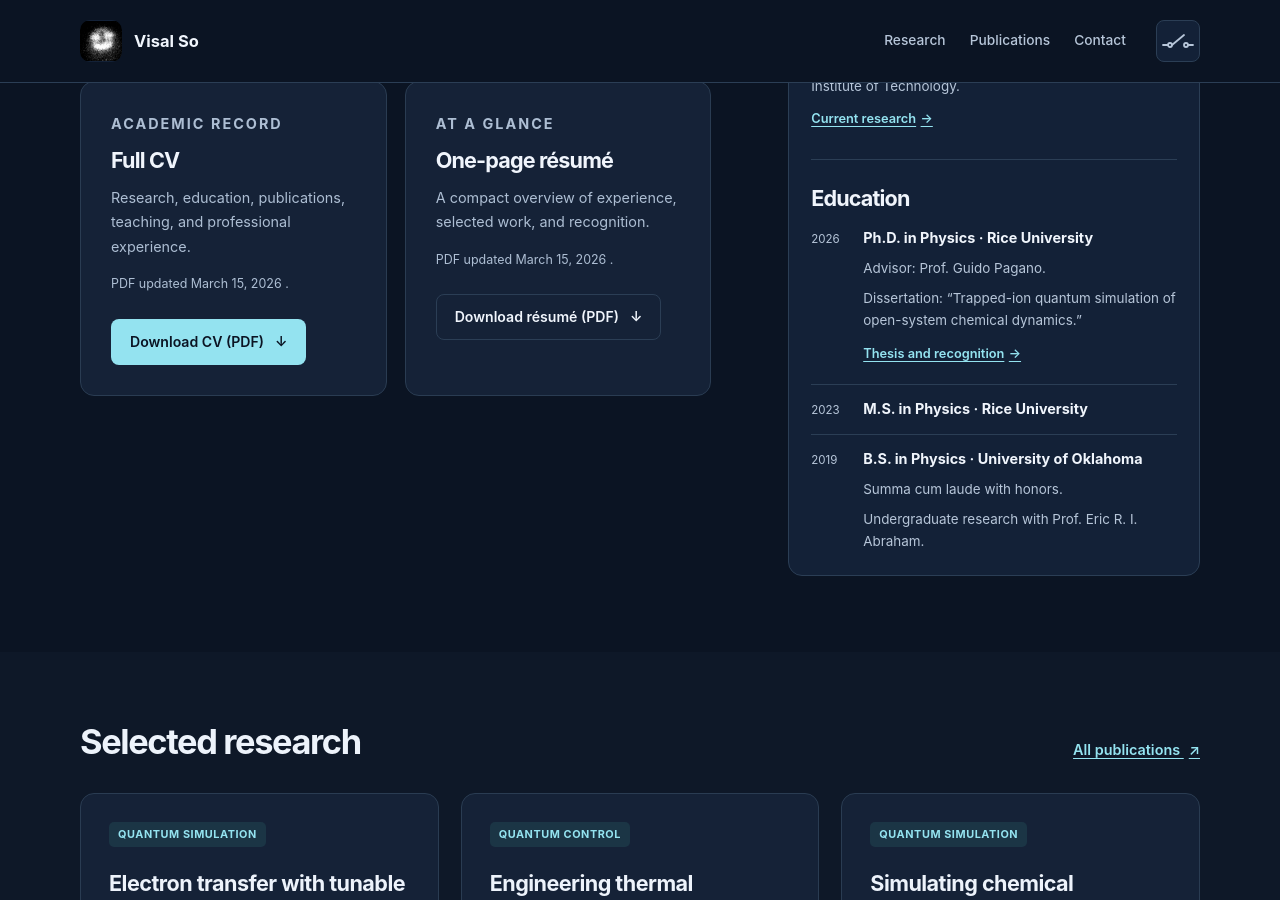
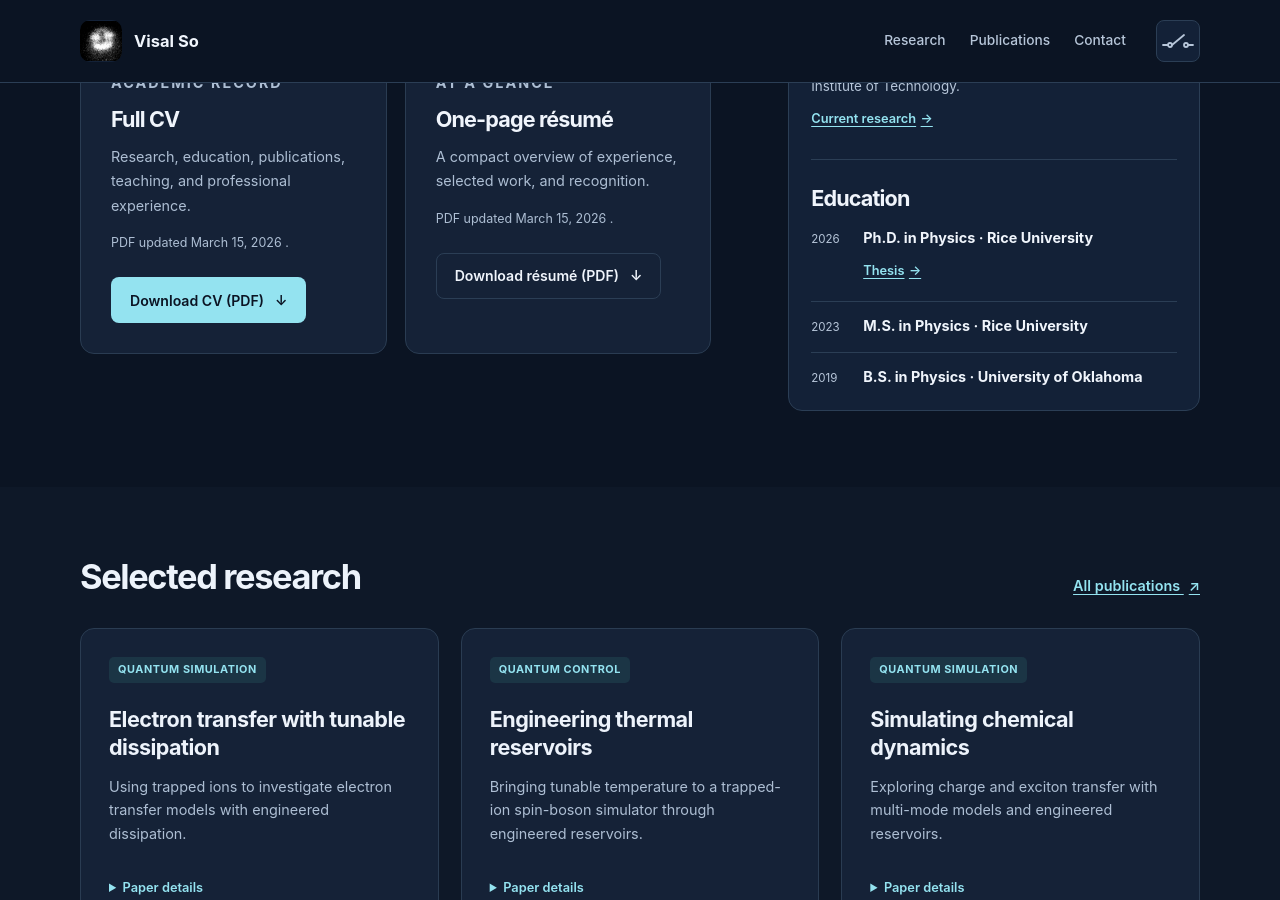
Before and after one commit to visalso/visalso.github.io, a Jekyll site: the page built from index.html, in a window 1280 px wide and 900 px high, scrolled down 833 px. Built offline with Jekyll 4.4.1, drawn with Linux system fonts in a browser that asks for light colours; some of the changed text lies outside the part shown.

Commit message:
Update index.html

```diff
--- a/index.html
+++ b/index.html
@@ -11,7 +11,7 @@
     <div class="hero__copy">
       <p class="eyebrow">Quantum Physics</p>
       <h1 id="home-title">Visal So</h1>
-      <p class="hero__role">{{ site.role | escape }} · {{ site.affiliation | escape }}</p>
+      <!--<p class="hero__role">{{ site.role | escape }} · {{ site.affiliation | escape }}</p>-->
       <!--<p class="hero__lead">Building quantum systems to explore <span>complex dynamics</span> and advance quantum computing.</p>-->
       <div class="hero__background">
         <p>I am currently an Institute for Quantum Information and Matter (IQIM) Postdoctoral Scholar in the Division of Physics, Mathematics and Astronomy at the California Institute of Technology (Caltech), hosted by Prof. Manuel Endres's group (<a href="https://www.endreslab.com/" target="_blank" rel="noopener noreferrer">Endres Lab</a>). My research focuses on developing next-generation, large-scale quantum computers based on neutral-atom arrays.</p>
@@ -149,15 +149,9 @@
             <span class="career-year">2026</span>
             <div>
               <h3>Ph.D. in Physics · Rice University</h3>
-              <p>Advisor: Prof. Guido Pagano.</p>
-              <p>
-                Dissertation: “Trapped-ion quantum simulation
-                of open-system chemical dynamics.”
-              </p>
-
               <a class="text-link"
                  href="{{ '/research/' | relative_url }}#thesis">
-                Thesis and recognition <span aria-hidden="true">→</span>
+                Thesis <span aria-hidden="true">→</span>
               </a>
             </div>
           </li>
@@ -173,10 +167,6 @@
             <span class="career-year">2019</span>
             <div>
               <h3>B.S. in Physics · University of Oklahoma</h3>
-              <p>Summa cum laude with honors.</p>
-              <p>
-                Undergraduate research with Prof. Eric R. I. Abraham.
-              </p>
             </div>
           </li>
 
```
